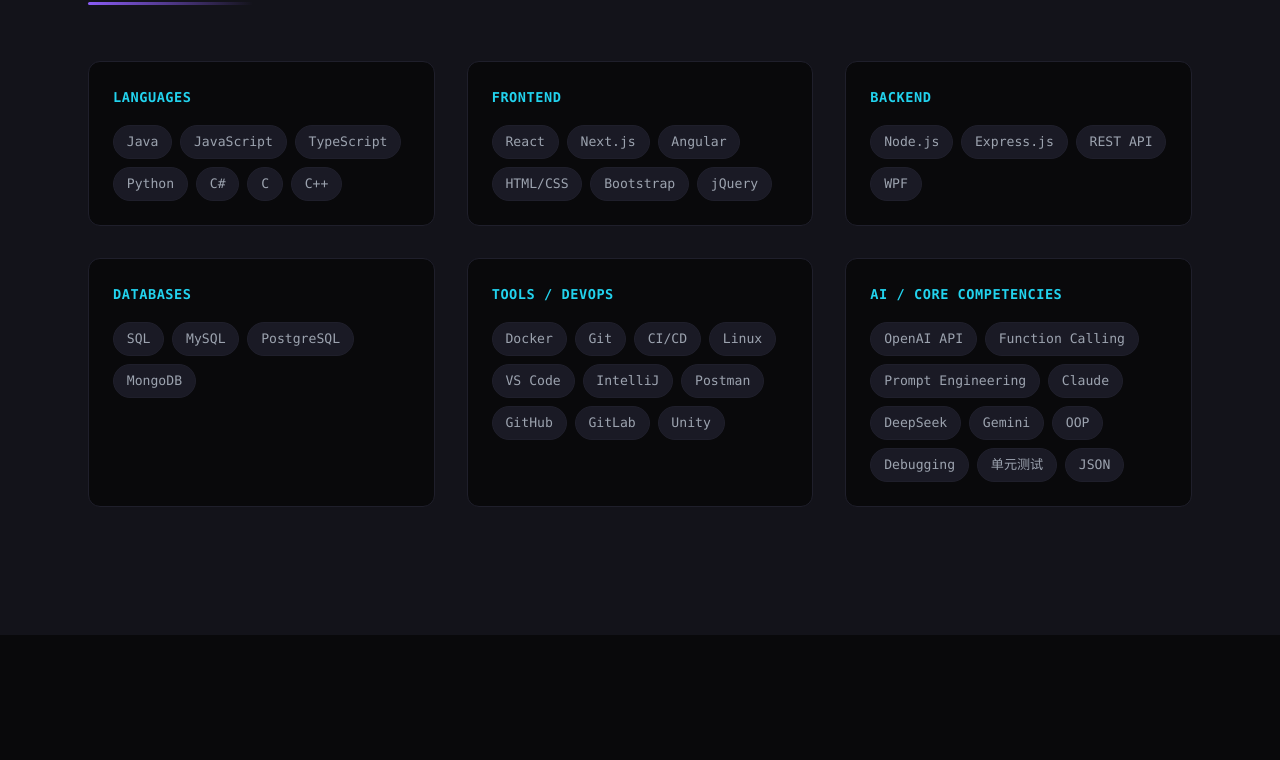
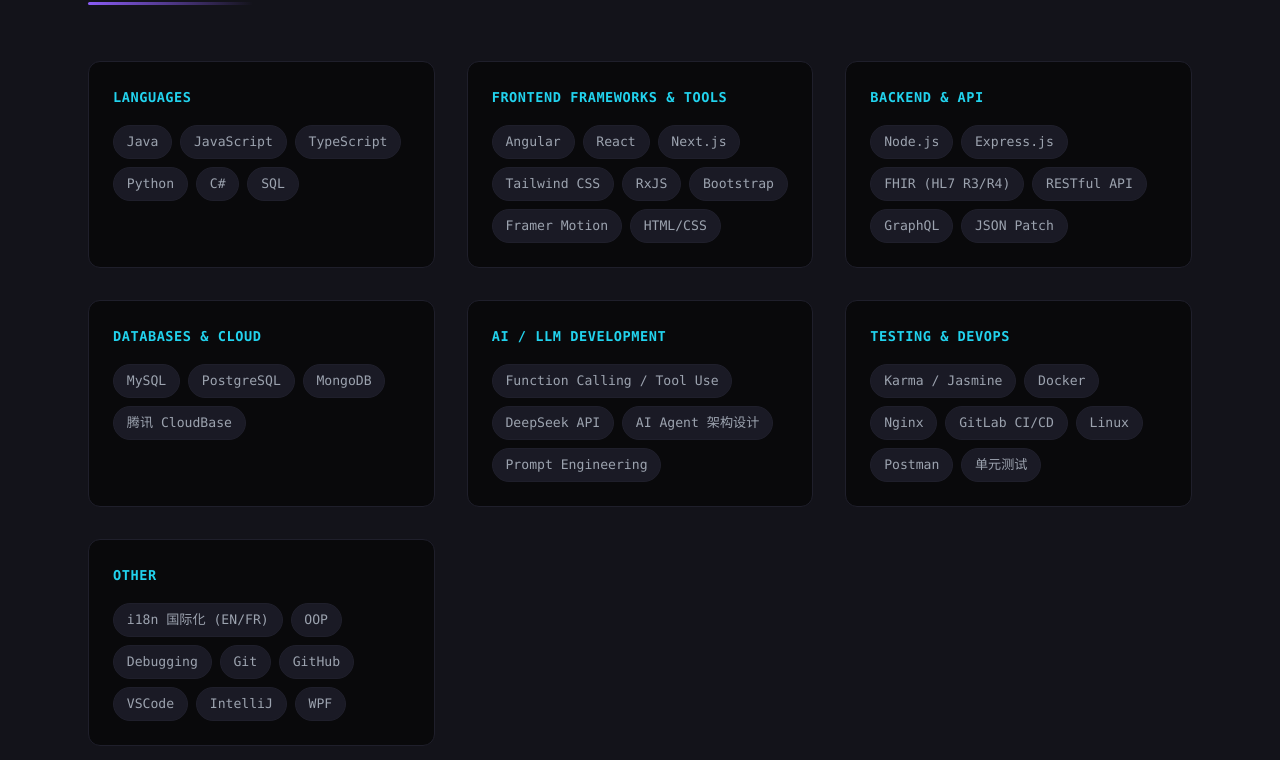
Before and after one commit to Alex9986/my-portfolio, a website: page index.html in a window 1280 px wide. Shown: the part 1674-2434 px from the top of the page. Drawn offline with Linux system fonts and the light colour scheme.

Commit message:
Update skills section to match latest resume content

```diff
--- a/index.html
+++ b/index.html
@@ -109,37 +109,43 @@
         <div class="skill-category">
           <h3 class="skill-cat-title accent-cyan" data-i18n="skills.cat1">编程语言</h3>
           <div class="skill-tags">
-            <span class="skill-tag">Java</span><span class="skill-tag">JavaScript</span><span class="skill-tag">TypeScript</span><span class="skill-tag">Python</span><span class="skill-tag">C#</span><span class="skill-tag">C</span><span class="skill-tag">C++</span>
+            <span class="skill-tag">Java</span><span class="skill-tag">JavaScript</span><span class="skill-tag">TypeScript</span><span class="skill-tag">Python</span><span class="skill-tag">C#</span><span class="skill-tag">SQL</span>
           </div>
         </div>
         <div class="skill-category">
-          <h3 class="skill-cat-title accent-cyan" data-i18n="skills.cat2">前端</h3>
+          <h3 class="skill-cat-title accent-cyan" data-i18n="skills.cat2">前端框架与工具</h3>
           <div class="skill-tags">
-            <span class="skill-tag">React</span><span class="skill-tag">Next.js</span><span class="skill-tag">Angular</span><span class="skill-tag">HTML/CSS</span><span class="skill-tag">Bootstrap</span><span class="skill-tag">jQuery</span>
+            <span class="skill-tag">Angular</span><span class="skill-tag">React</span><span class="skill-tag">Next.js</span><span class="skill-tag">Tailwind CSS</span><span class="skill-tag">RxJS</span><span class="skill-tag">Bootstrap</span><span class="skill-tag">Framer Motion</span><span class="skill-tag">HTML/CSS</span>
           </div>
         </div>
         <div class="skill-category">
-          <h3 class="skill-cat-title accent-cyan" data-i18n="skills.cat3">后端</h3>
+          <h3 class="skill-cat-title accent-cyan" data-i18n="skills.cat3">后端与 API</h3>
           <div class="skill-tags">
-            <span class="skill-tag">Node.js</span><span class="skill-tag">Express.js</span><span class="skill-tag">REST API</span><span class="skill-tag">WPF</span>
+            <span class="skill-tag">Node.js</span><span class="skill-tag">Express.js</span><span class="skill-tag">FHIR (HL7 R3/R4)</span><span class="skill-tag">RESTful API</span><span class="skill-tag">GraphQL</span><span class="skill-tag">JSON Patch</span>
           </div>
         </div>
         <div class="skill-category">
-          <h3 class="skill-cat-title accent-cyan" data-i18n="skills.cat4">数据库</h3>
+          <h3 class="skill-cat-title accent-cyan" data-i18n="skills.cat4">数据库与云服务</h3>
           <div class="skill-tags">
-            <span class="skill-tag">SQL</span><span class="skill-tag">MySQL</span><span class="skill-tag">PostgreSQL</span><span class="skill-tag">MongoDB</span>
+            <span class="skill-tag">MySQL</span><span class="skill-tag">PostgreSQL</span><span class="skill-tag">MongoDB</span><span class="skill-tag">腾讯 CloudBase</span>
           </div>
         </div>
         <div class="skill-category">
-          <h3 class="skill-cat-title accent-cyan" data-i18n="skills.cat5">工具 / DevOps</h3>
+          <h3 class="skill-cat-title accent-cyan" data-i18n="skills.cat5">AI / LLM 开发</h3>
           <div class="skill-tags">
-            <span class="skill-tag">Docker</span><span class="skill-tag">Git</span><span class="skill-tag">CI/CD</span><span class="skill-tag">Linux</span><span class="skill-tag">VS Code</span><span class="skill-tag">IntelliJ</span><span class="skill-tag">Postman</span><span class="skill-tag">GitHub</span><span class="skill-tag">GitLab</span><span class="skill-tag">Unity</span>
+            <span class="skill-tag">Function Calling / Tool Use</span><span class="skill-tag">DeepSeek API</span><span class="skill-tag">AI Agent 架构设计</span><span class="skill-tag">Prompt Engineering</span>
           </div>
         </div>
         <div class="skill-category">
-          <h3 class="skill-cat-title accent-cyan" data-i18n="skills.cat6">AI / 核心能力</h3>
+          <h3 class="skill-cat-title accent-cyan" data-i18n="skills.cat6">测试与 DevOps</h3>
           <div class="skill-tags">
-            <span class="skill-tag">OpenAI API</span><span class="skill-tag">Function Calling</span><span class="skill-tag">Prompt Engineering</span><span class="skill-tag">Claude</span><span class="skill-tag">DeepSeek</span><span class="skill-tag">Gemini</span><span class="skill-tag">OOP</span><span class="skill-tag">Debugging</span><span class="skill-tag">单元测试</span><span class="skill-tag">JSON</span>
+            <span class="skill-tag">Karma / Jasmine</span><span class="skill-tag">Docker</span><span class="skill-tag">Nginx</span><span class="skill-tag">GitLab CI/CD</span><span class="skill-tag">Linux</span><span class="skill-tag">Postman</span><span class="skill-tag">单元测试</span>
+          </div>
+        </div>
+        <div class="skill-category">
+          <h3 class="skill-cat-title accent-cyan" data-i18n="skills.cat7">其他</h3>
+          <div class="skill-tags">
+            <span class="skill-tag">i18n 国际化 (EN/FR)</span><span class="skill-tag">OOP</span><span class="skill-tag">Debugging</span><span class="skill-tag">Git</span><span class="skill-tag">GitHub</span><span class="skill-tag">VSCode</span><span class="skill-tag">IntelliJ</span><span class="skill-tag">WPF</span>
           </div>
         </div>
       </div>
--- a/script.js
+++ b/script.js
@@ -33,11 +33,12 @@
   skills: {
     title: { zh: '技术技能', en: 'Technical Skills' },
     cat1:  { zh: '编程语言', en: 'Languages' },
-    cat2:  { zh: '前端', en: 'Frontend' },
-    cat3:  { zh: '后端', en: 'Backend' },
-    cat4:  { zh: '数据库', en: 'Databases' },
-    cat5:  { zh: '工具 / DevOps', en: 'Tools / DevOps' },
-    cat6:  { zh: 'AI / 核心能力', en: 'AI / Core Competencies' },
+    cat2:  { zh: '前端框架与工具', en: 'Frontend Frameworks & Tools' },
+    cat3:  { zh: '后端与 API', en: 'Backend & API' },
+    cat4:  { zh: '数据库与云服务', en: 'Databases & Cloud' },
+    cat5:  { zh: 'AI / LLM 开发', en: 'AI / LLM Development' },
+    cat6:  { zh: '测试与 DevOps', en: 'Testing & DevOps' },
+    cat7:  { zh: '其他', en: 'Other' },
   },
   exp: {
     title: { zh: '工作经历', en: 'Work Experience' },
```
